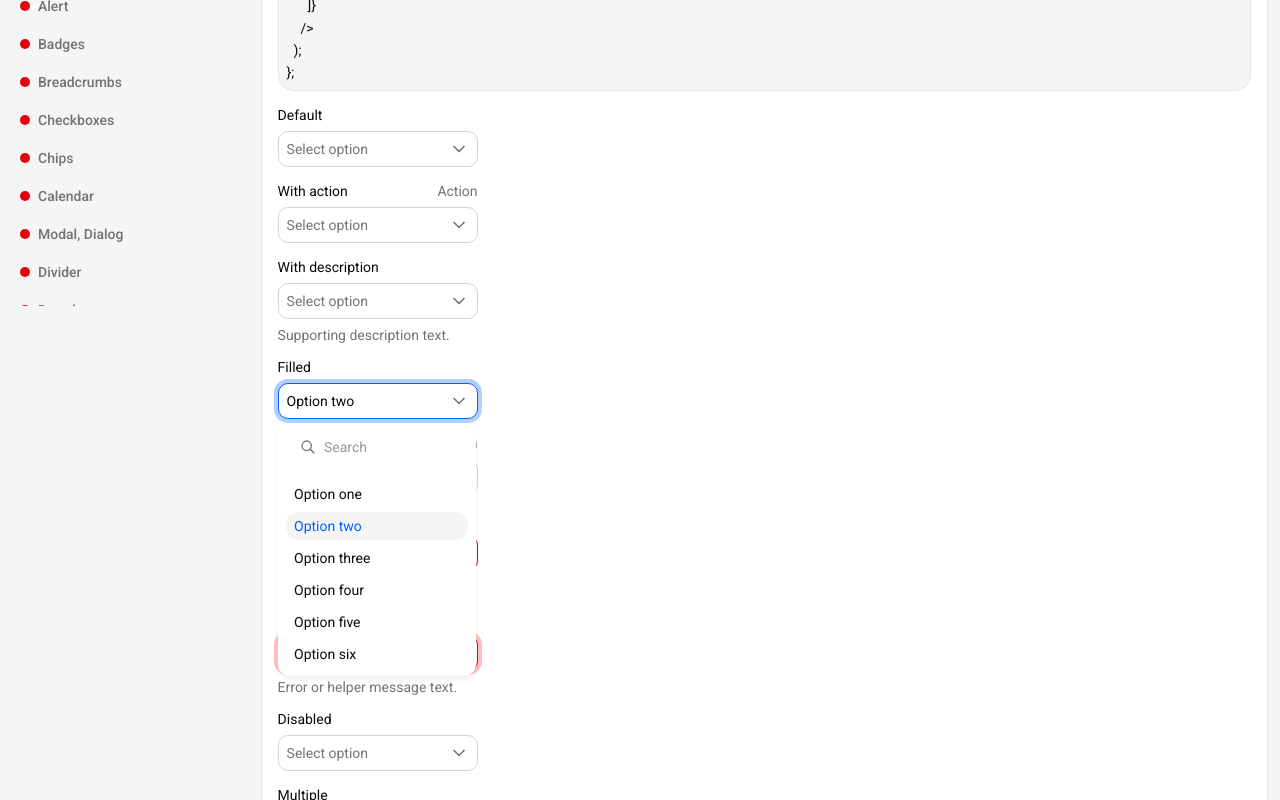
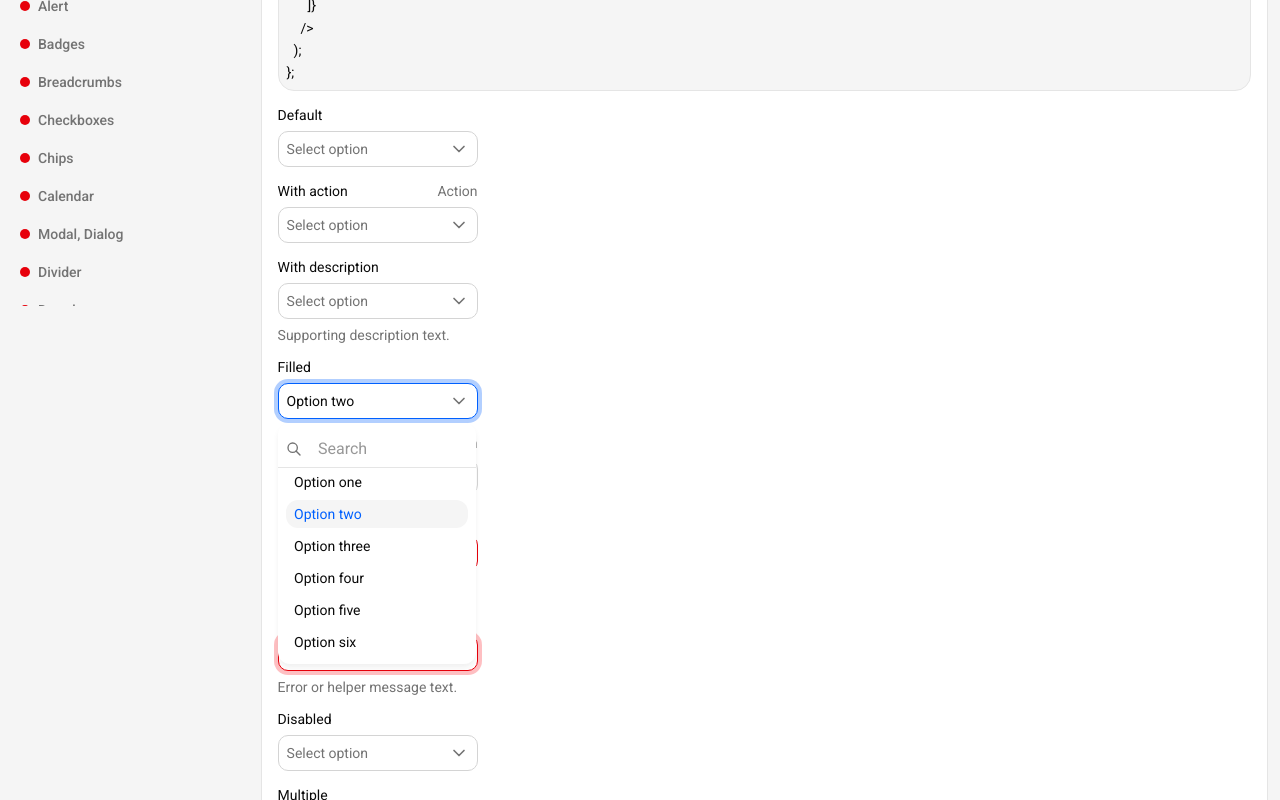
Before and after one commit to a169n/mui-custom-theme, a React (Vite) app: page /select in a window 1280 px wide. Both pictures are taken after a click on the button "Option two". Shown: the part 523-1323 px from the top of the page. Built offline with nearby package versions, Linux system fonts and the light colour scheme.

Commit message:
Refactor CustomSelect component to replace OutlinedInput with TextField, enhancing search functionality and styling consistency.

```diff
--- a/src/components/CustomSelect.tsx
+++ b/src/components/CustomSelect.tsx
@@ -16,8 +16,8 @@ import {
   ListItemIcon,
   ListItemText,
   MenuItem,
-  OutlinedInput,
   Popover,
+  TextField,
   Typography,
 } from '@mui/material';
 import { useTheme } from '@mui/material/styles';
@@ -415,40 +415,48 @@ export const CustomSelect = forwardRef<HTMLButtonElement, CustomSelectProps>(
                 boxShadow: '0px 4px 6px -1px rgba(33, 33, 33, 0.08)',
                 display: 'flex',
                 flexDirection: 'column',
-                gap: theme.spacing(2),
+                gap: 0,
               },
             },
           }}
         >
-          <OutlinedInput
+          <TextField
             value={searchTerm}
             onChange={(event) => setSearchTerm(event.target.value)}
             placeholder="Search"
-            startAdornment={
+            variant="standard"
+            InputProps={{
+              startAdornment: (
                 <InputAdornment position="start">
                   <IconSearch size={16} color={modeTokens.icon.muted} />
                 </InputAdornment>
-            }
+              ),
+              disableUnderline: true,
+            }}
             sx={{
-            '& .MuiOutlinedInput-notchedOutline': {
-              border: 'none',
+              '& .MuiInputBase-root': {
+                padding: 0,
+                alignItems: 'center',
+                height: 36,
+                minHeight: 36,
               },
-            '&:hover .MuiOutlinedInput-notchedOutline': {
-              border: 'none',
-            },
-            '&.Mui-focused .MuiOutlinedInput-notchedOutline': {
-              border: 'none',
-            },
-            '&.Mui-focused': {
-              boxShadow: 'none',
-            },
-            '& .MuiOutlinedInput-input': {
-              padding: theme.spacing(1.5, 2),
+              '& .MuiInputBase-input': {
+                padding: theme.spacing(0, 2),
+                height: 36,
+                lineHeight: '36px',
               },
             }}
           />
 
-          <Divider sx={{ width: '100%' }} />
+          <Divider
+            sx={{
+              width: `calc(100% + ${theme.spacing(4)})`,
+              height: '1px',
+              backgroundColor: theme.palette.divider,
+              mx: -2,
+              my: 0,
+            }}
+          />
 
           <Box
             id={listboxId}
```
Lines whose indentation alone changed are shown as unchanged.
